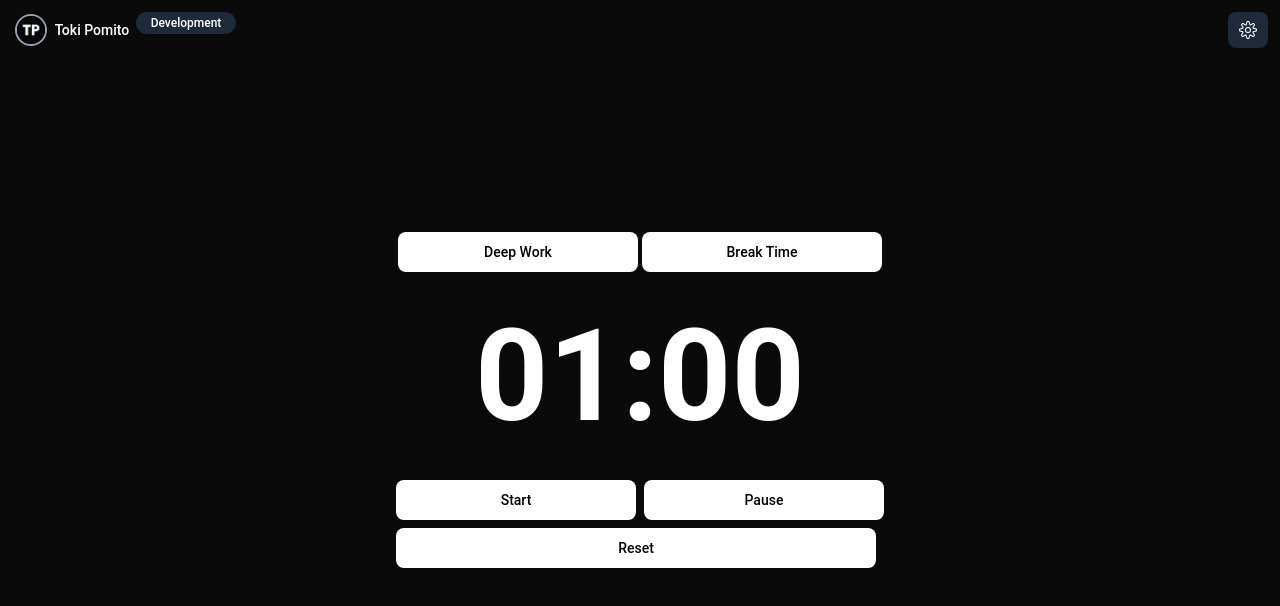
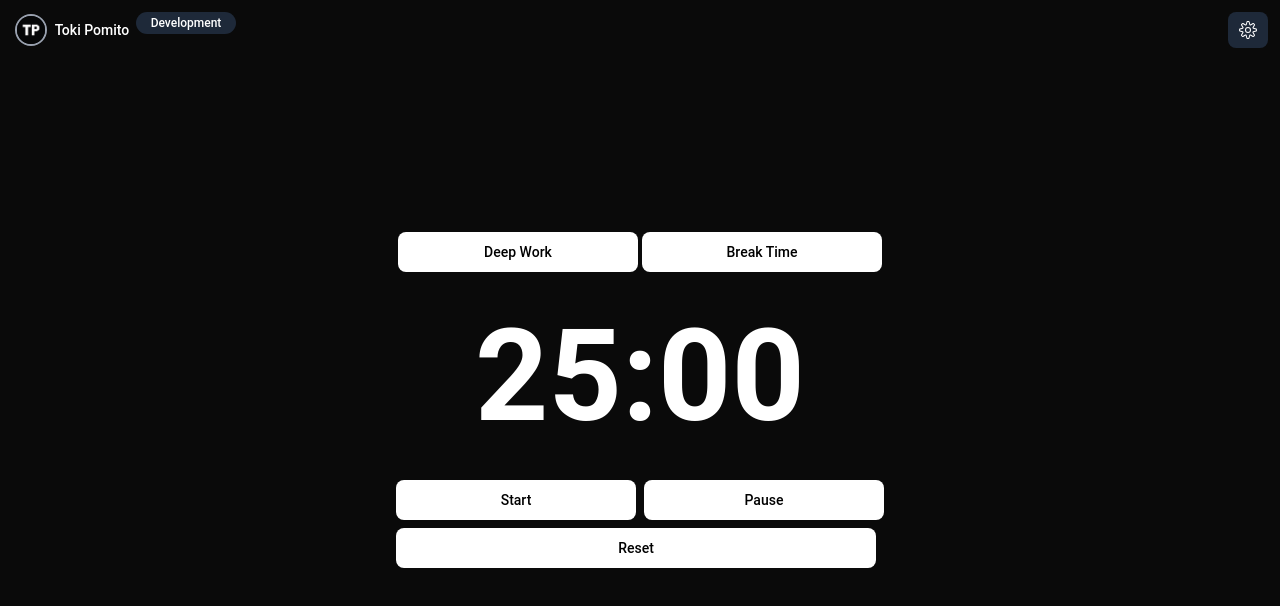
Before and after one commit to AnonymouzUser/toki-pomito, a React (Vite) app: page / in a window 1280 px wide. Shown: the top 606 px of the page. Built offline with nearby package versions, Linux system fonts and the light colour scheme.

Commit message:
feat: change pomodoro time

```diff
--- a/src/App.tsx
+++ b/src/App.tsx
@@ -4,7 +4,7 @@ import { Button } from "./components/ui/button";
 
 console.log("Me he montado correctamente");
 
-const POMODORO_TIME = 1 * 60;
+const POMODORO_TIME = 25 * 60;
 
 export const App = () => {
   // Variables
```
